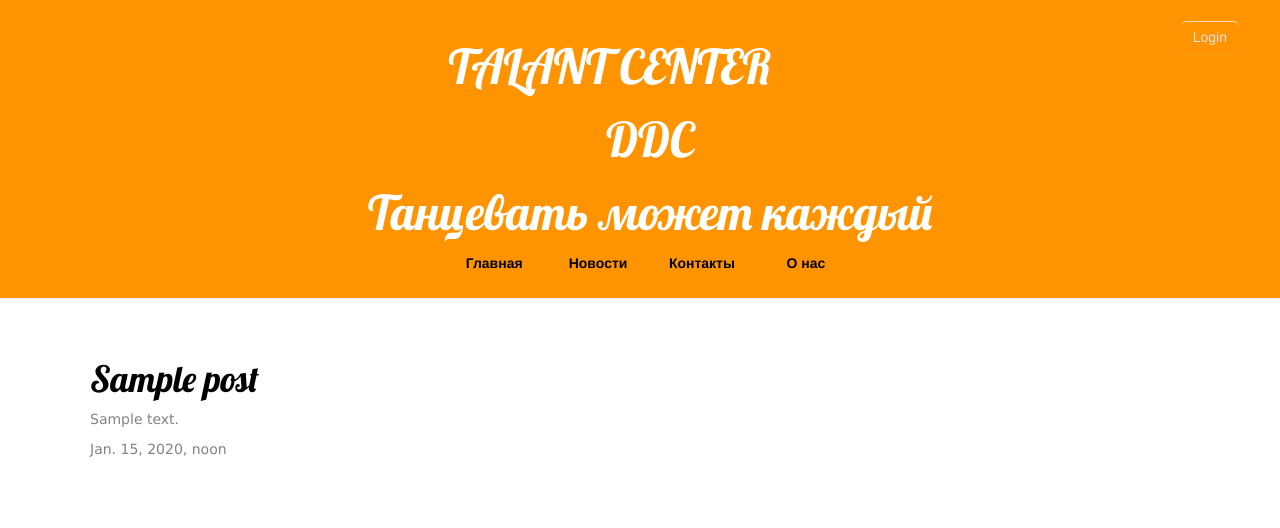
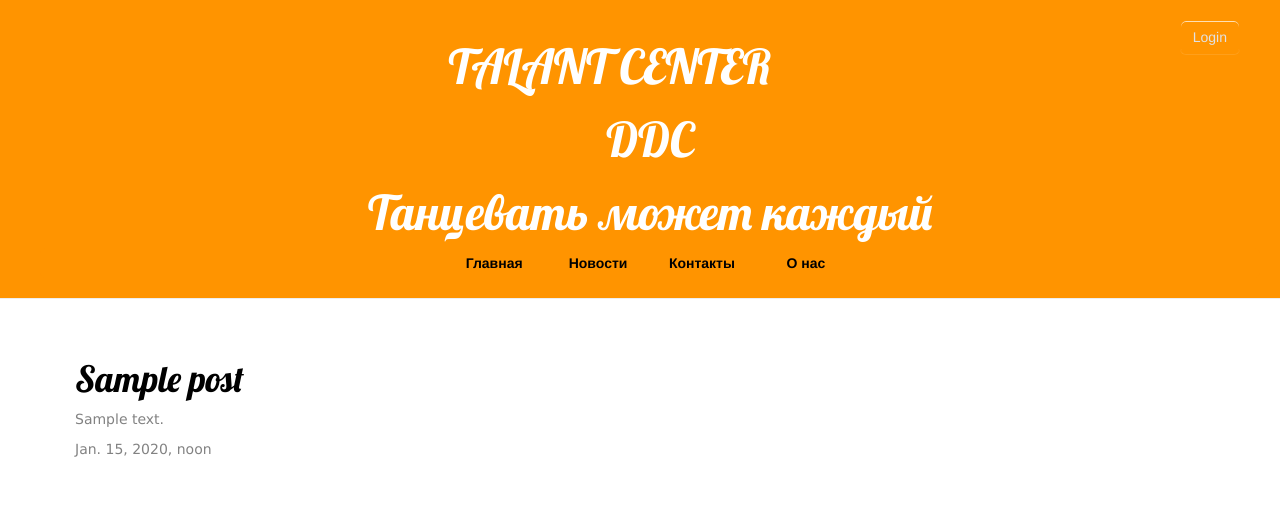
Before and after one commit to OlgaLyalyueva/my-first-blog, a Django app: page /post/1/ in a window 1280 px wide. Shown: the top 528 px of the page. Run offline with Django 3.2, Linux system fonts and the light colour scheme; tables that the repository leaves empty hold one stand-in row (values such as "Sample post"); some libraries are stand-ins or nearby versions.

Commit message:
Delete extra col-md-8 class

```diff
--- a/blog/templates/blog/post_detail.html
+++ b/blog/templates/blog/post_detail.html
@@ -2,7 +2,6 @@
 
 {% block content %}
     <div class="row">
-        <div class="col-md-8">
             <div class="post">
                 <h1>{{ post.title }}</h1>
                 <p>{{ post.text|linebreaksbr }}</p>
@@ -14,7 +13,6 @@
                 {% if user.is_authenticated %}
                     <a class="btn btn-default" href="{% url 'post_edit' pk=post.pk %}"><span class="glyphicon glyphicon-pencil"></span></a>
                 {% endif %}
-            </div>
         </div>
     </div>
 {% endblock %}
```
